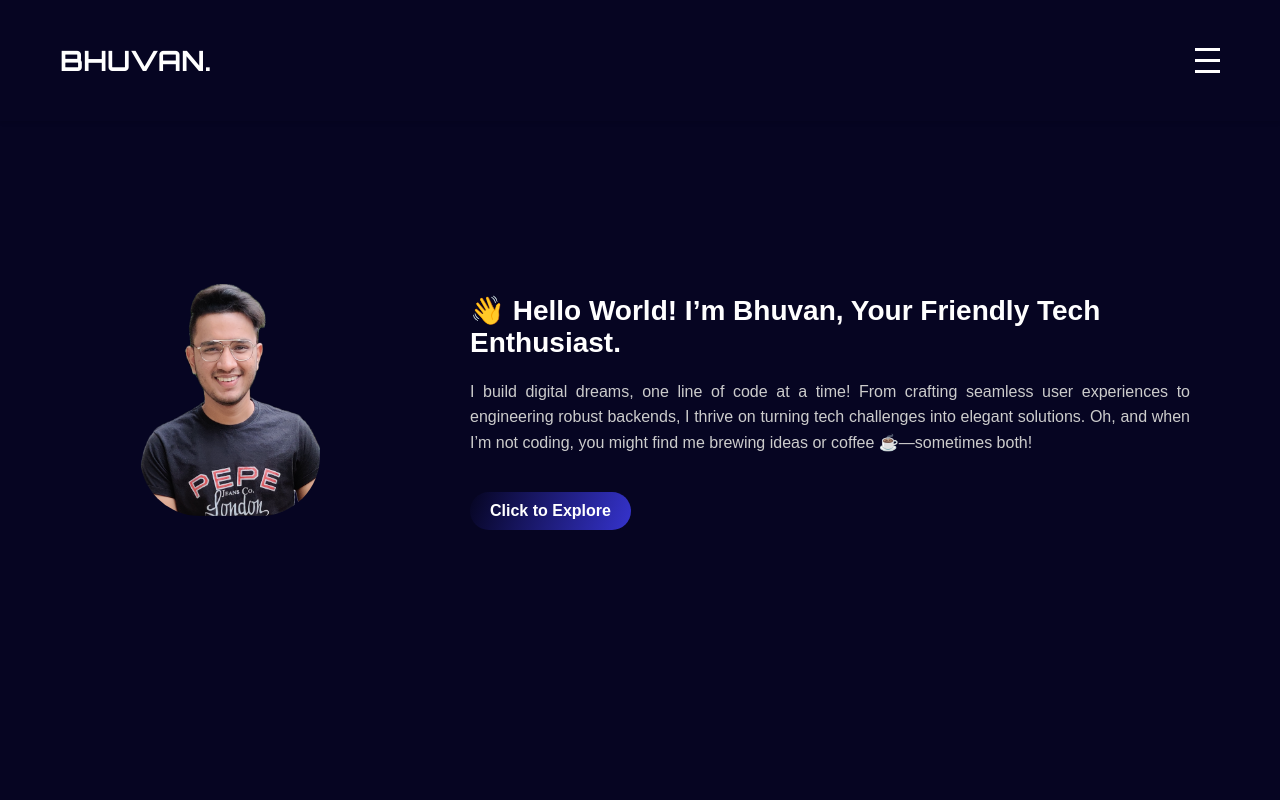
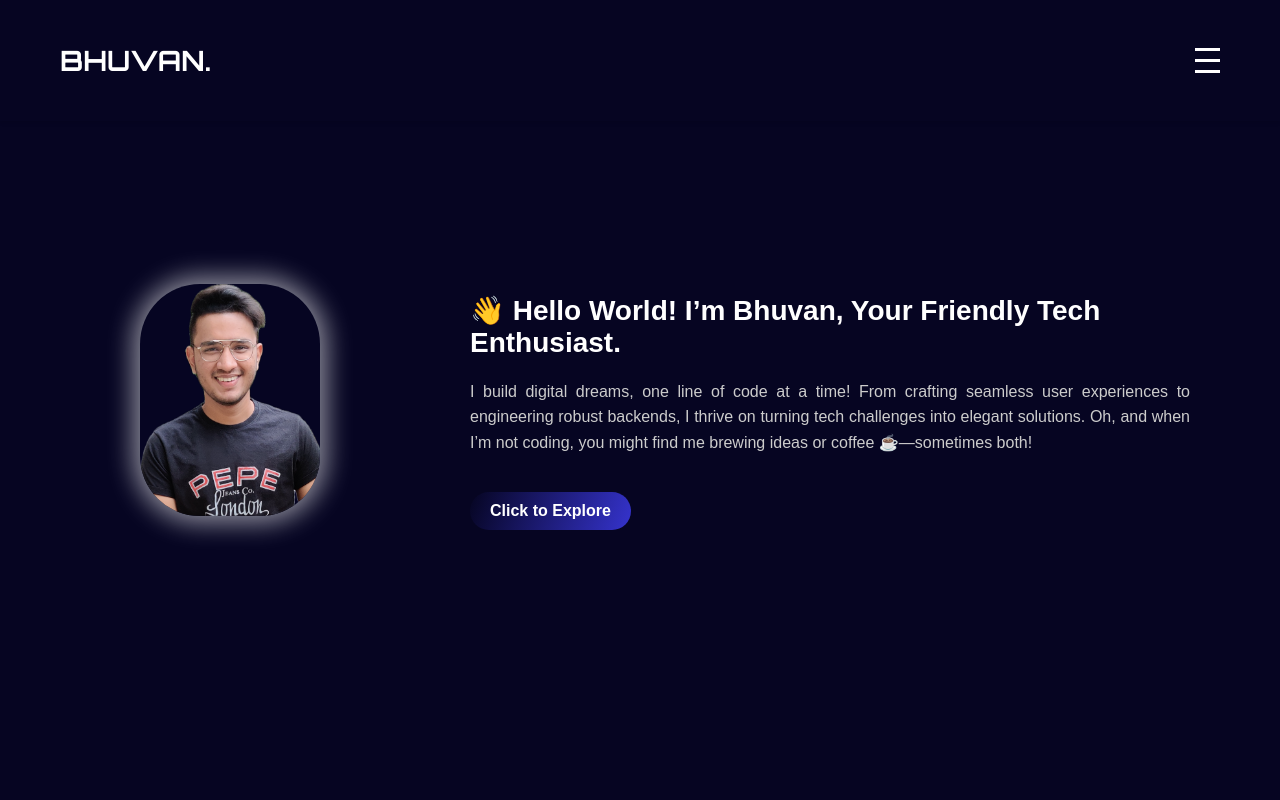
Before and after one commit to BhuvanDamodar/bhuvan-portfolio, a React (Create React App) app: page / in a window 1280 px wide. Shown: the top 800 px of the page. Built offline with nearby package versions, Linux system fonts and the light colour scheme; no server answers.

Commit message:
fix(code): image glow effect

```diff
--- a/src/components/styles/Home.css
+++ b/src/components/styles/Home.css
@@ -31,7 +31,20 @@
   margin-left: 40px;
   z-index: 1;
   animation: imageGlow 5s infinite alternate;
-  /* box-shadow: 0px 0px 80px 20px rgba(0, 0, 0, 0.7); Spotlight effect */
+  box-shadow: 0px 0px 20px 5px rgba(255, 255, 255, 0.5);
+}
+
+/* Glowing border animation */
+@keyframes imageGlow {
+  0% {
+    box-shadow: 0px 0px 20px 5px rgba(255, 255, 255, 0.5);
+  }
+  50% {
+    box-shadow: 0px 0px 40px 10px rgba(255, 255, 255, 0.7);
+  }
+  100% {
+    box-shadow: 0px 0px 20px 5px rgba(255, 255, 255, 0.5);
+  }
 }
 
 /* Description container */
```
